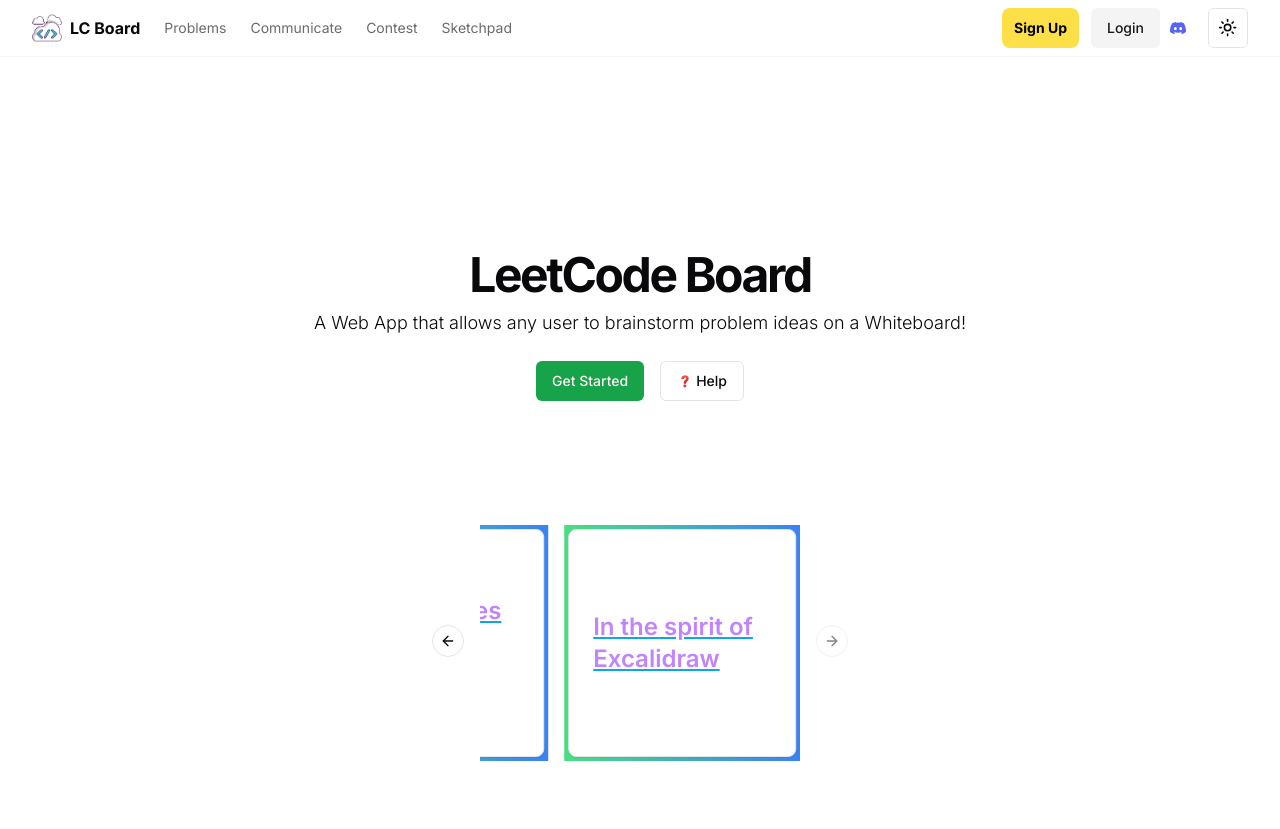
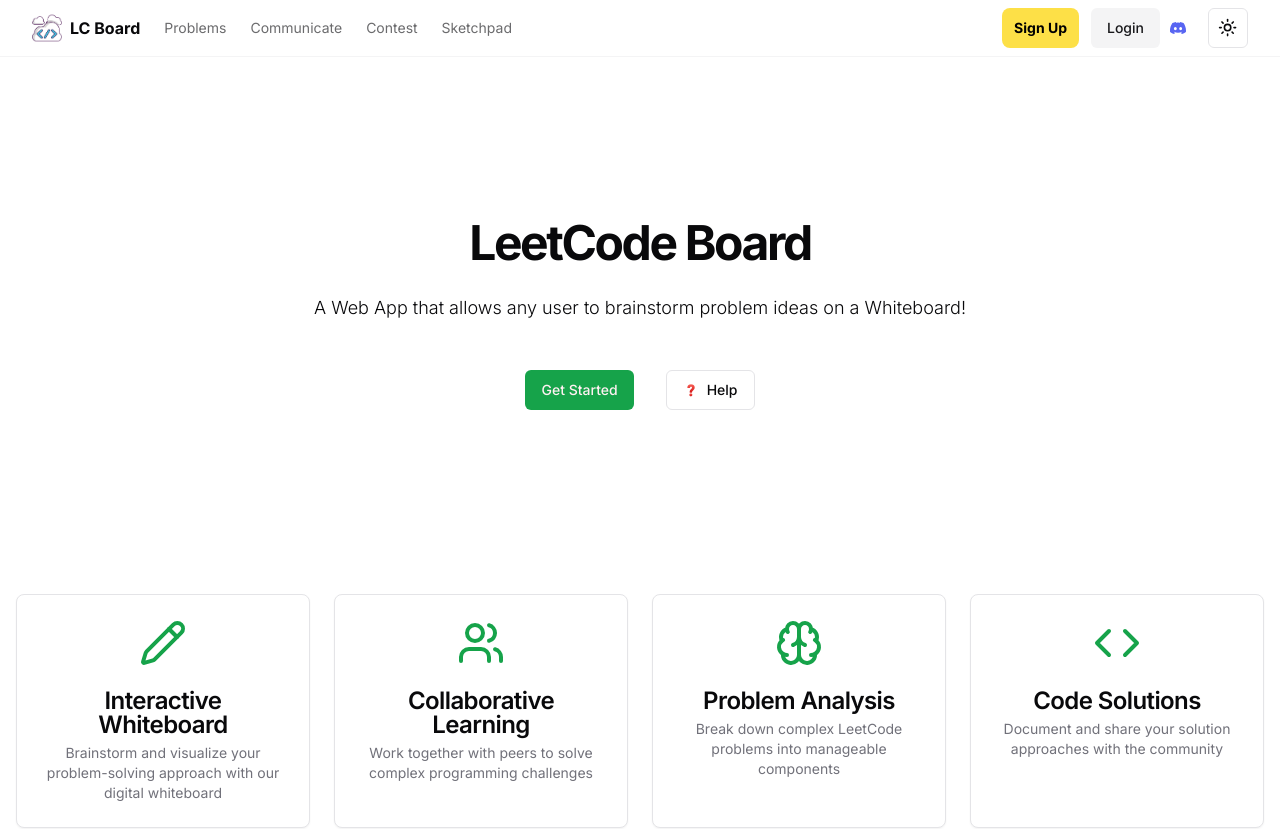
Before and after one commit to Indrajeet-S/leetcode-board, a Next.js app: page / in a window 1280 px wide. Shown: the top 829 px of the page. Built offline with nearby package versions, Linux system fonts and the light colour scheme.

Commit message:
changed the carousal into more minimalist cards

```diff
--- a/app/page.tsx
+++ b/app/page.tsx
@@ -2,7 +2,6 @@
 import { Icons } from "@/components/icons"
 import { cn } from "@/lib/utils"
 import { buttonVariants } from "@/components/ui/button"
-
 import {
   PageActions,
   PageHeader,
@@ -11,43 +10,93 @@
 } from "@/components/page-header"
 import Image from "next/image"
 import * as React from "react"
-import { CarouselPlugin } from "@/components/features-carousel"
+import { Card, CardHeader, CardTitle, CardDescription } from "@/components/ui/card"
+import { Pencil, Users, Brain, Code } from "lucide-react"
 
 export default function Home() {
+  const features = [
+    {
+      title: "Interactive Whiteboard",
+      description: "Brainstorm and visualize your problem-solving approach with our digital whiteboard",
+      icon: <Pencil className="w-12 h-12 mb-4 text-primary" />,
+    },
+    {
+      title: "Collaborative Learning",
+      description: "Work together with peers to solve complex programming challenges",
+      icon: <Users className="w-12 h-12 mb-4 text-primary" />,
+    },
+    {
+      title: "Problem Analysis",
+      description: "Break down complex LeetCode problems into manageable components",
+      icon: <Brain className="w-12 h-12 mb-4 text-primary" />,
+    },
+    {
+      title: "Code Solutions",
+      description: "Document and share your solution approaches with the community",
+      icon: <Code className="w-12 h-12 mb-4 text-primary" />,
+    },
+  ]
+
   return (
-    <div className="relative flex min-h-screen flex-col justify-center overflow-hidden py-6 sm:py-12">
-      <div className="container relative">
-        <PageHeader>
-          <PageHeaderHeading>LeetCode Board</PageHeaderHeading>
-          <PageHeaderDescription>
+    <main className="min-h-screen bg-background">
+      <div className="container mx-auto px-4 py-8 md:py-12 lg:py-16">
+        {/* Header section */}
+        <div className="mx-auto max-w-4xl text-center">
+          <PageHeader className="pb-8 md:pb-12">
+            <PageHeaderHeading className="mb-4">
+              LeetCode Board
+            </PageHeaderHeading>
+            <PageHeaderDescription className="mb-6">
               A Web App that allows any user to brainstorm problem ideas on a
               Whiteboard!
             </PageHeaderDescription>
-          <PageActions>
-            <Link href="/problems" className={cn(buttonVariants())}>
+            <PageActions className="flex flex-col gap-4 sm:flex-row justify-center">
+              <Link
+                href="/problems"
+                className={cn(
+                  buttonVariants(),
+                  "w-full sm:w-auto"
+                )}
+              >
                 Get Started
               </Link>
               <Link
                 rel="noreferrer"
                 href="/community-communication"
-              className={cn(buttonVariants({ variant: "outline" }))}
+                className={cn(
+                  buttonVariants({ variant: "outline" }),
+                  "w-full sm:w-auto"
+                )}
               >
                 <Image
                   src="/help_mark.png"
                   alt="help"
                   width={16}
                   height={16}
-                className="mr-[3px]"
+                  className="mr-2"
                 />
                 Help
               </Link>
             </PageActions>
           </PageHeader>
+        </div>
 
+        {/* Feature Cards */}
+        <div className="mt-16 grid grid-cols-1 md:grid-cols-2 lg:grid-cols-4 gap-6 max-w-7xl mx-auto">
+          {features.map((feature, index) => (
+            <Card key={index} className="relative overflow-hidden group hover:shadow-lg transition-shadow duration-300">
+              <CardHeader className="text-center">
                 <div className="flex justify-center">
-          <CarouselPlugin />
+                  {feature.icon}
+                </div>
+                <CardTitle className="mb-2">{feature.title}</CardTitle>
+                <CardDescription>{feature.description}</CardDescription>
+              </CardHeader>
+              <div className="absolute inset-0 bg-primary/5 opacity-0 group-hover:opacity-100 transition-opacity duration-300" />
+            </Card>
+          ))}
         </div>
       </div>
-    </div>
+    </main>
   )
 }
--- a/package.json
+++ b/package.json
@@ -44,7 +44,7 @@
     "eslint-config-next": "14.2.3",
     "postcss": "^8",
     "prettier": "3.2.5",
-    "tailwindcss": "^3.4.1",
+    "tailwindcss": "^3.4.14",
     "typescript": "^5"
   }
 }
```
Also changed, not shown: 1 other file (tests, documents, lock files or other folders). Lines whose indentation alone changed are shown as unchanged.
